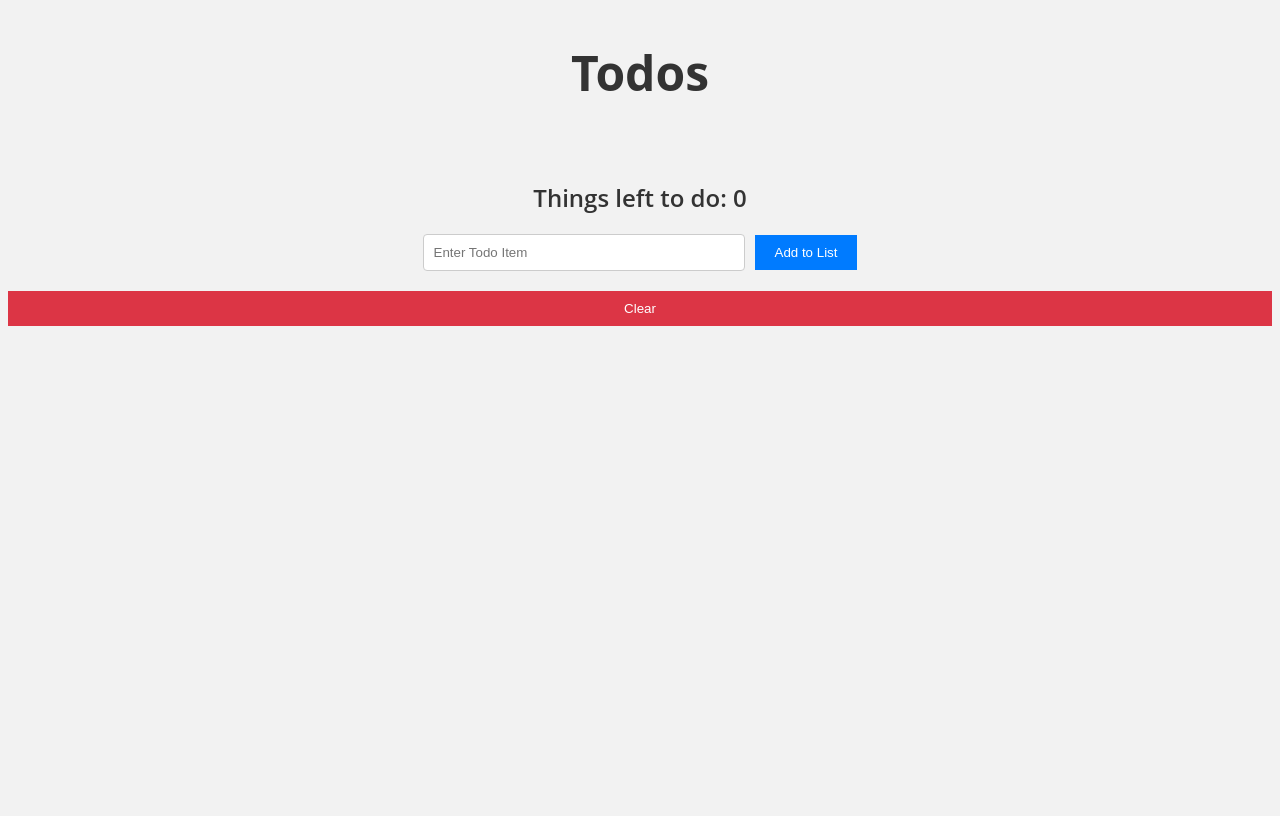
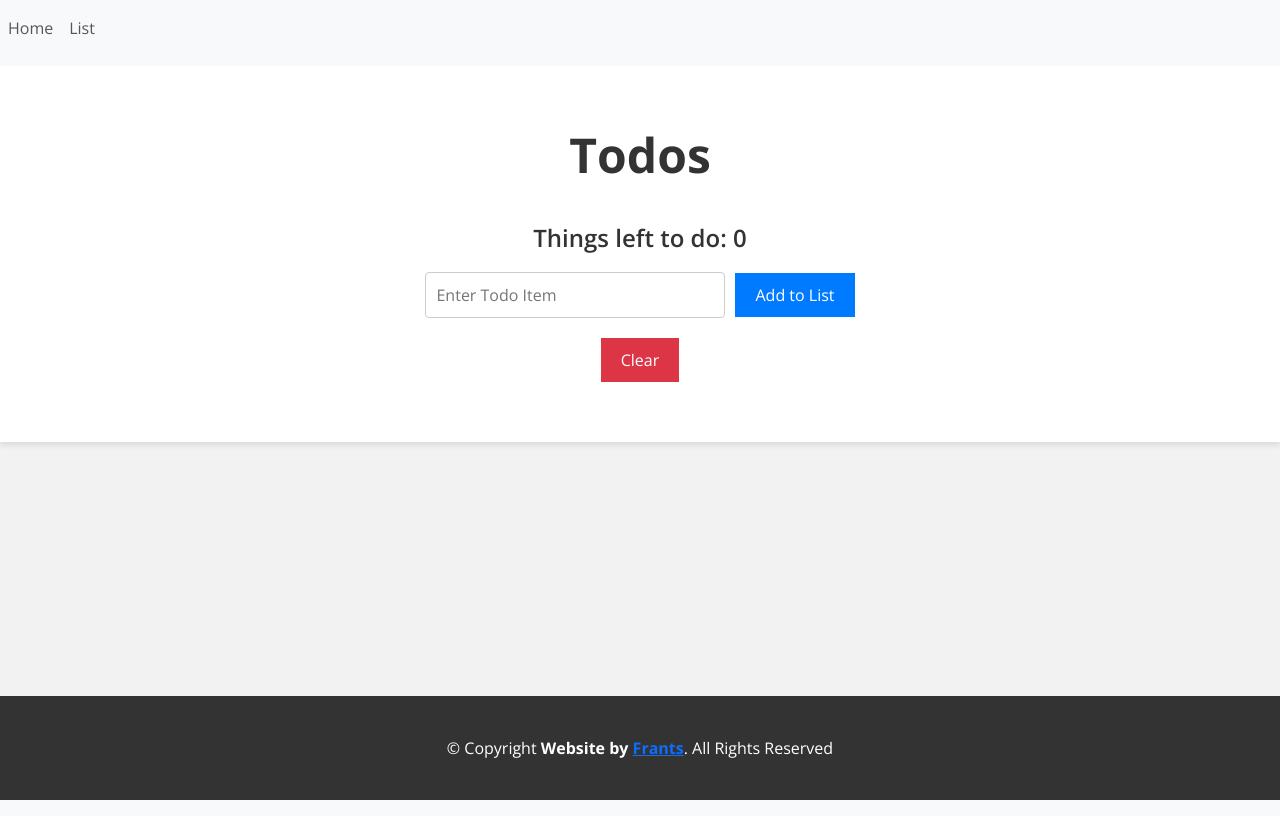
Before and after one commit to franik7/To-Do-List-Express-MVC, a Node server app: page /todos in a window 1280 px wide. Run offline with Node 20, Linux system fonts and the light colour scheme; data that the repository does not hold is empty; some libraries are stand-ins or nearby versions.

Commit message:
Add files via upload

```diff
--- a/views/todos.ejs
+++ b/views/todos.ejs
@@ -1,20 +1,66 @@
 <!DOCTYPE html>
 <html lang="en">
+
 <head>
-    <meta charset="UTF-8">
-    <meta http-equiv="X-UA-Compatible" content="IE=edge">
-    <meta name="viewport" content="width=device-width, initial-scale=1.0">
-    <title>Document</title>
-    <link rel="stylesheet" href="css/style.css">
+  <meta charset="utf-8">
+  <meta content="width=device-width, initial-scale=1.0" name="viewport">
+  <title>To Do List</title>
+  <meta content="" name="description">
+  <meta content="" name="keywords">
+
+  <!-- Favicons -->
+  <link href="assets/img/favicon.png" rel="icon">
+  <link href="assets/img/apple-touch-icon.png" rel="apple-touch-icon">
+
+  <!-- Google Fonts -->
+  <link href="https://fonts.googleapis.com/css?family=Open+Sans:300,300i,400,400i,600,600i,700,700i|Raleway:300,300i,400,400i,600,600i,700,700i" rel="stylesheet">
+
+  <!-- Vendor CSS Files -->
+  <link href="assets/vendor/bootstrap/css/bootstrap.min.css" rel="stylesheet">
+  <link href="assets/vendor/bootstrap-icons/bootstrap-icons.css" rel="stylesheet">
+
+  <!-- Template Main CSS File -->
+  <link href="assets/css/style.css" rel="stylesheet">
   <link rel="stylesheet" href="https://cdnjs.cloudflare.com/ajax/libs/font-awesome/5.15.3/css/all.min.css">
 
+  <!-- =======================================================
+  * Template Name: Maundy
+  * Updated: May 30 2023 with Bootstrap v5.3.0
+  * Template URL: https://bootstrapmade.com/maundy-free-coming-soon-bootstrap-theme/
+  * Author: BootstrapMade.com
+  * License: https://bootstrapmade.com/license/
+  ======================================================== -->
 </head>
+
 <body>
+  <!-- ======= Header ======= -->
+  <nav class="navbar navbar-expand-lg navbar-light bg-light">
+
+    <button class="navbar-toggler" type="button" data-toggle="collapse" data-target="#navbarNav" aria-controls="navbarNav" aria-expanded="false" aria-label="Toggle navigation">
+      <span class="navbar-toggler-icon"></span>
+    </button>
+    <div class="collapse navbar-collapse" id="navbarNav">
+      <ul class="navbar-nav">
+        <li class="nav-item active">
+          <a class="nav-link" href="https://todo-list-mvc-os7c.onrender.com">Home <span class="sr-only">(current)</span></a>
+        </li>
+        <li class="nav-item">
+          <a class="nav-link" href="https://todo-list-mvc-os7c.onrender.com/todos">List</a>
+        </li>
+
+      </ul>
+    </div>
+  </nav>
+
+  <header id="header" class="d-flex align-items-center">
+    <div class="container d-flex flex-column align-items-center">
+
+
       <h1>Todos</h1>
       <ul>
         <% todos.forEach( el => { %>
         <li class='todoItem' data-id='<%=el._id%>'>
-            <span class='<%= el.completed === true ? 'completed' : 'not'%>'><%= el.todo %></span>
+          <span class='<%= el.completed === true ? 'completed' : 'not'%>'><%= el.todo %></span> &#160 &#160
           <span class='fa fa-trash del'></span>
         </li>
         <% }) %>
@@ -24,11 +70,43 @@
 
       <form action="/todos/createTodo" method='POST'>
         <input type="text" placeholder="Enter Todo Item" name='todoItem'>
-        <input type="submit" value = "Add to List">
+        <input type="submit" value="Add to List">
       </form>
 
       <button class="reset">Clear</button>
 
       <script src="js/main.js"></script>
+    </div>
+  </header><!-- End #header -->
+
+  <!-- ======= Main Content ======= -->
+  <main>
+    <div class="container">
+      <!-- Content of your main page goes here -->
+    </div>
+  </main><!-- End #main -->
+
+<!-- ======= Footer ======= -->
+<footer id="footer">
+  <div class="container">
+    <div class="copyright">
+      &copy; Copyright <strong><span>Website by <a href="https://frants.netlify.app/" target="_blank"> Frants</a></span></strong>.
+      All Rights Reserved
+    </div>
+  </div>
+</footer><!-- End #footer -->
+
+  <!-- Vendor JS Files -->
+
+    <!-- jQuery first, then Popper.js, then Bootstrap JS -->
+    <script src="https://code.jquery.com/jquery-3.2.1.slim.min.js" integrity="sha384-KJ3o2DKtIkvYIK3UENzmM7KCkRr/rE9/Qpg6aAZGJwFDMVNA/GpGFF93hXpG5KkN" crossorigin="anonymous"></script>
+    <script src="https://cdn.jsdelivr.net/npm/popper.js@1.12.9/dist/umd/popper.min.js" integrity="sha384-ApNbgh9B+Y1QKtv3Rn7W3mgPxhU9K/ScQsAP7hUibX39j7fakFPskvXusvfa0b4Q" crossorigin="anonymous"></script>
+    <script src="https://cdn.jsdelivr.net/npm/bootstrap@4.0.0/dist/js/bootstrap.min.js" integrity="sha384-JZR6Spejh4U02d8jOt6vLEHfe/JQGiRRSQQxSfFWpi1MquVdAyjUar5+76PVCmYl" crossorigin="anonymous"></script>
+
+
+  <!-- Template Main JS File -->
+  <script src="assets/js/main.js"></script>
+
 </body>
+
 </html>
```
Also changed, not shown: views/index.ejs (+69 -6 lines). Lines whose indentation alone changed are shown as unchanged.
